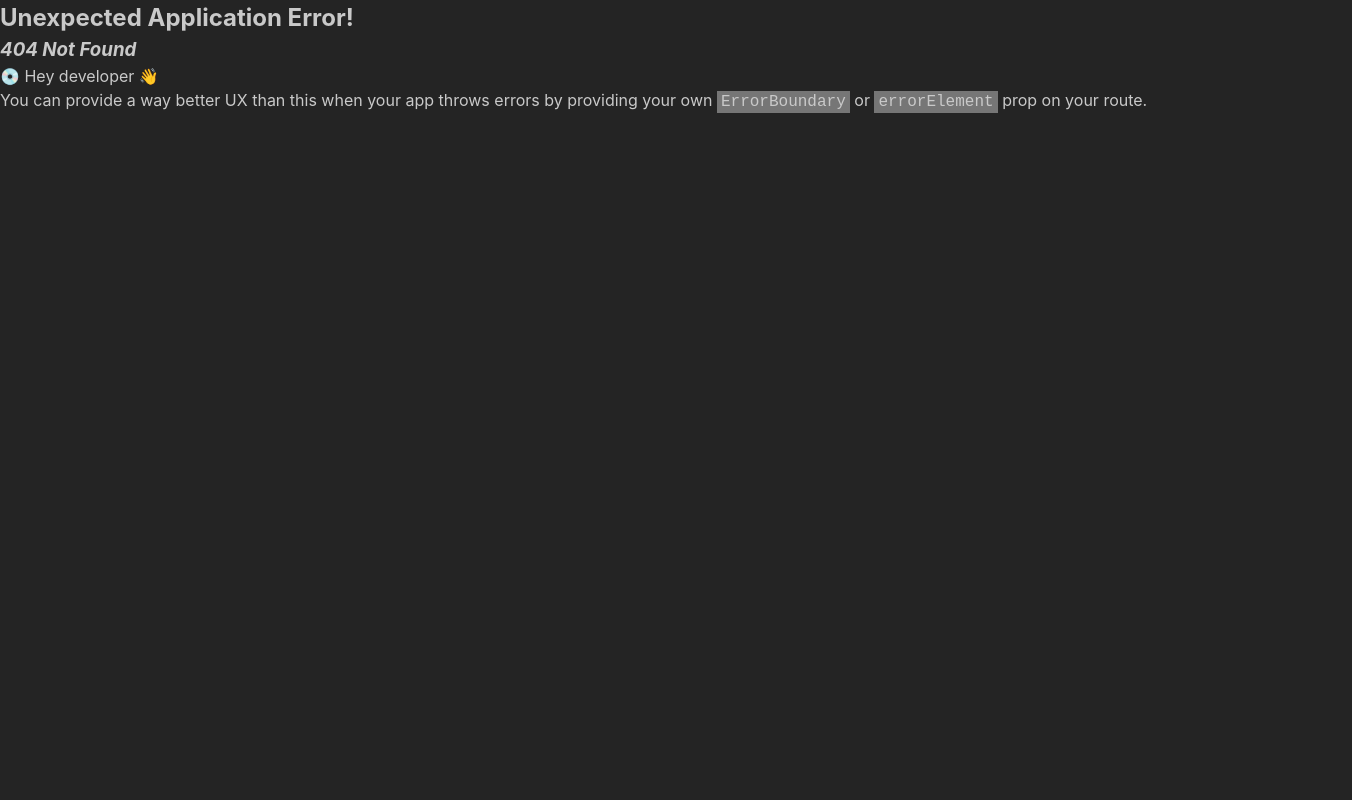
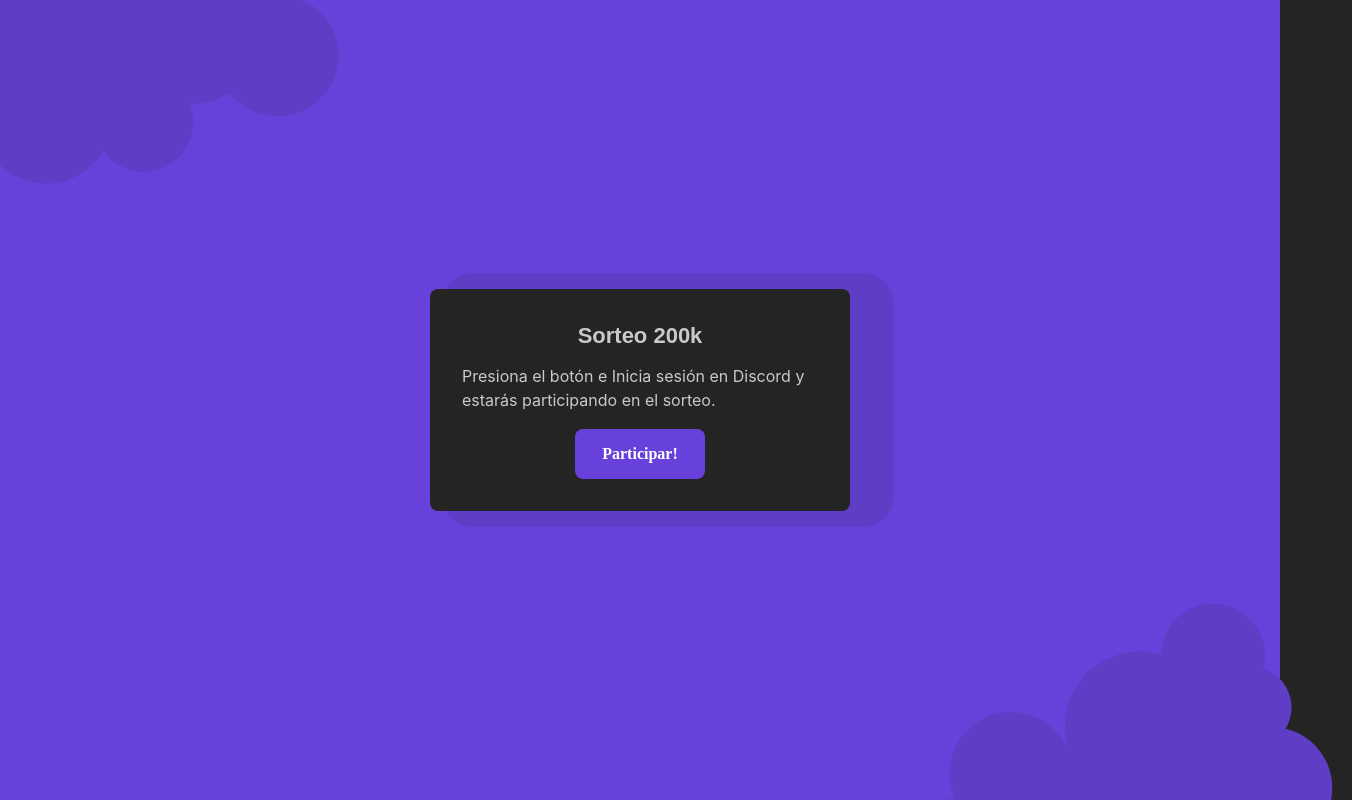
Before and after one commit to code-quest-jhlm/code-quest-frontend, a React (Vite) app: page /client in a window 1280 px wide. Before the commit this address had no page. Shown: the top 800 px of the page, 1352 px wide, since content can reach past the window. Built offline with nearby package versions, Linux system fonts and the light colour scheme.

Commit message:
refactor: reorganize files

```diff
--- a/src/Router.tsx
+++ /dev/null
@@ -1,13 +0,0 @@
-import { createBrowserRouter, RouterProvider } from 'react-router-dom';
-import { HomePage } from './pages/Home.page';
-
-const router = createBrowserRouter([
-  {
-    path: '/',
-    element: <HomePage />,
-  },
-]);
-
-export function Router() {
-  return <RouterProvider router={router} />;
-}
--- a/src/layouts/FormLayout/FormLayout.scss
+++ b/src/layouts/FormLayout/FormLayout.scss
@@ -1,5 +1,6 @@
 :root {
-  --form-with: 26.1875rem;
+  --form-with: 26.25rem;
+  --form-height: 20rem;
 }
 
 .cq-form-wrapper-shadow {
@@ -8,9 +9,17 @@
   width: calc(var(--form-with) + 2rem);
   position: absolute;
   z-index: 1;
-  min-height: 24.3125rem;
   margin-left: 3.5rem;
   padding: var(--mantine-spacing-xl) var(--mantine-spacing-xl);
+
+  &.admin{
+    min-height: calc(var(--form-height) + 4rem);
+  }
+
+  &.client{
+    --form-height: 13.875rem;
+    min-height: calc(var(--form-height) + 2rem);
+  }
 }
 
 .cq-form-bg {
@@ -19,6 +28,13 @@
   border-radius: var(--mantine-radius-md);
   width: var(--form-with);
   padding: var(--mantine-spacing-xl) var(--mantine-spacing-xl);
+
+  &__title {
+    display: block;
+    text-align: center;
+    margin-bottom: var(--mantine-spacing-sm);
+  }
+
   form {
     display: flex;
     flex-direction: column;
--- a/src/layouts/FormLayout/index.tsx
+++ b/src/layouts/FormLayout/index.tsx
@@ -9,12 +9,12 @@
   children: ReactNode;
 }
 
-const FormLayout: FC<FormLayoutProps> = ({ title = 'Iniciar sesión', children }) => (
+const FormLayout: FC<FormLayoutProps> = ({ title = 'Iniciar sesión', variant = 'admin', children }) => (
   <>
-    <Box className="cq-form-wrapper-shadow" />
+    <Box className={`cq-form-wrapper-shadow ${variant}`} />
     <Box className="cq-form-bg">
       <>
-        <Title order={3} mx="auto">
+        <Title order={3} className="cq-form-bg__title">
           {title}
         </Title>
         {children}
--- /dev/null
+++ b/src/pages/AdminLogin/index.tsx
@@ -0,0 +1,14 @@
+import AuthLayout from '@/layouts/AuthLayout';
+import FormLayout from '@/layouts/FormLayout';
+
+import AdminForm from '@/components/AdminForm';
+
+const AdminLogin = () => (
+  <AuthLayout>
+    <FormLayout>
+      <AdminForm />
+    </FormLayout>
+  </AuthLayout>
+);
+
+export default AdminLogin;
--- /dev/null
+++ b/src/pages/ClientLogin/index.tsx
@@ -0,0 +1,14 @@
+import FormLayout from '@/layouts/FormLayout';
+import AuthLayout from '@/layouts/AuthLayout';
+
+import ClientForm from '@/components/ClientForm';
+
+const ClientLogin = () => (
+  <AuthLayout>
+    <FormLayout title="Sorteo 200k" variant="client">
+      <ClientForm />
+    </FormLayout>
+  </AuthLayout>
+);
+
+export default ClientLogin;
--- a/src/pages/Home.page.tsx
+++ /dev/null
@@ -1,19 +0,0 @@
-import AuthLayout from '@/layouts/AuthLayout';
-import FormLayout from '@/layouts/FormLayout';
-
-import AdminForm from '@/components/AdminForm';
-import ClientForm from '@/components/ClientForm';
-
-export function HomePage() {
-  return (
-    <AuthLayout>
-      <FormLayout>
-        <ClientForm />
-      </FormLayout>
-
-      <FormLayout>
-        <AdminForm />
-      </FormLayout>
-    </AuthLayout>
-  );
-}
--- /dev/null
+++ b/src/router/index.tsx
@@ -0,0 +1,19 @@
+import { createBrowserRouter, RouterProvider } from 'react-router-dom';
+
+import AdminLogin from '@/pages/AdminLogin';
+import ClientLogin from '@/pages/ClientLogin';
+
+const router = createBrowserRouter([
+  {
+    path: '/',
+    element: <AdminLogin />,
+  },
+  {
+    path: '/client',
+    element: <ClientLogin />,
+  },
+]);
+
+export default function Router() {
+  return <RouterProvider router={router} />;
+}
--- a/src/theme.ts
+++ b/src/theme/index.ts
@@ -1,6 +1,6 @@
 import { createTheme, Button } from '@mantine/core';
 
-export const theme = createTheme({
+const cqTheme = createTheme({
   fontFamily: 'Inter, sans-serif',
   headings: {
     fontFamily: 'Poppins, sans-serif',
@@ -22,3 +22,5 @@
     }),
   },
 });
+
+export default cqTheme;
```
Also changed, not shown: src/App.tsx (+4 -3 lines), src/nube.svg (deleted).
